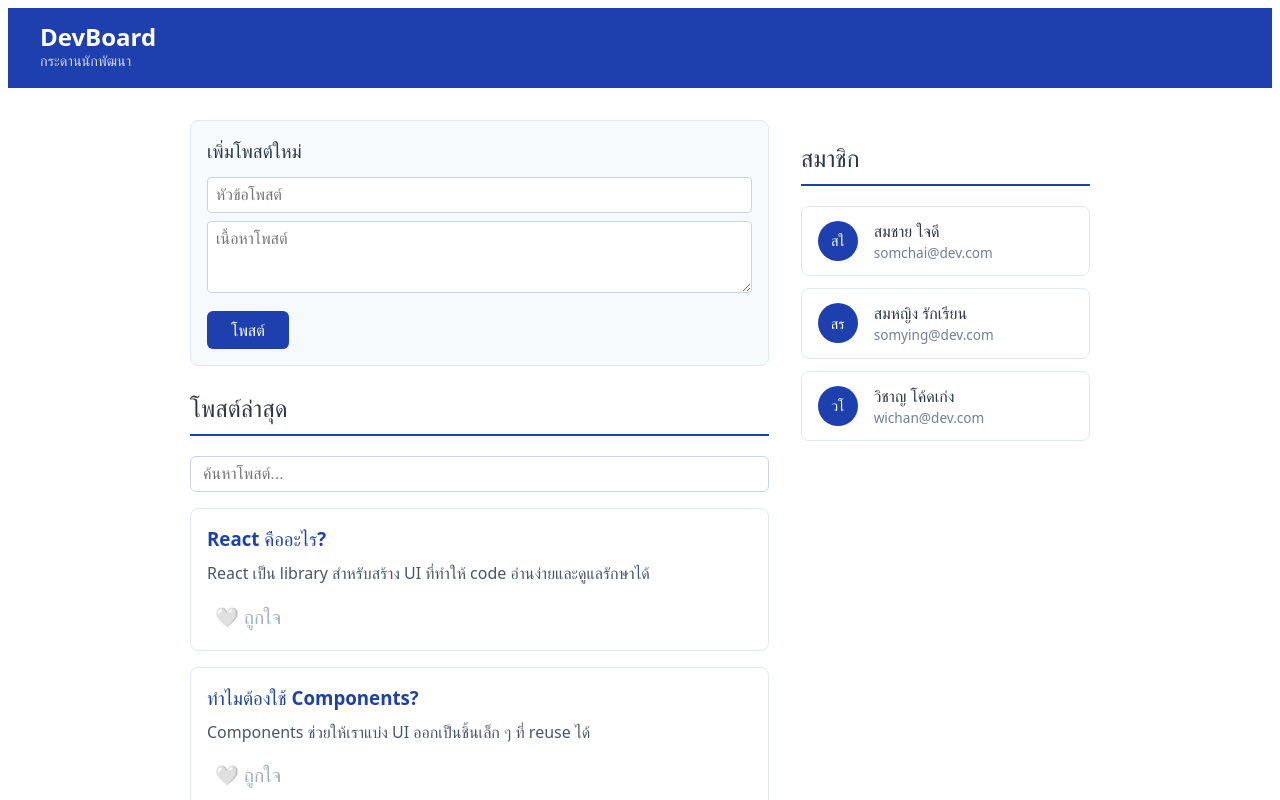
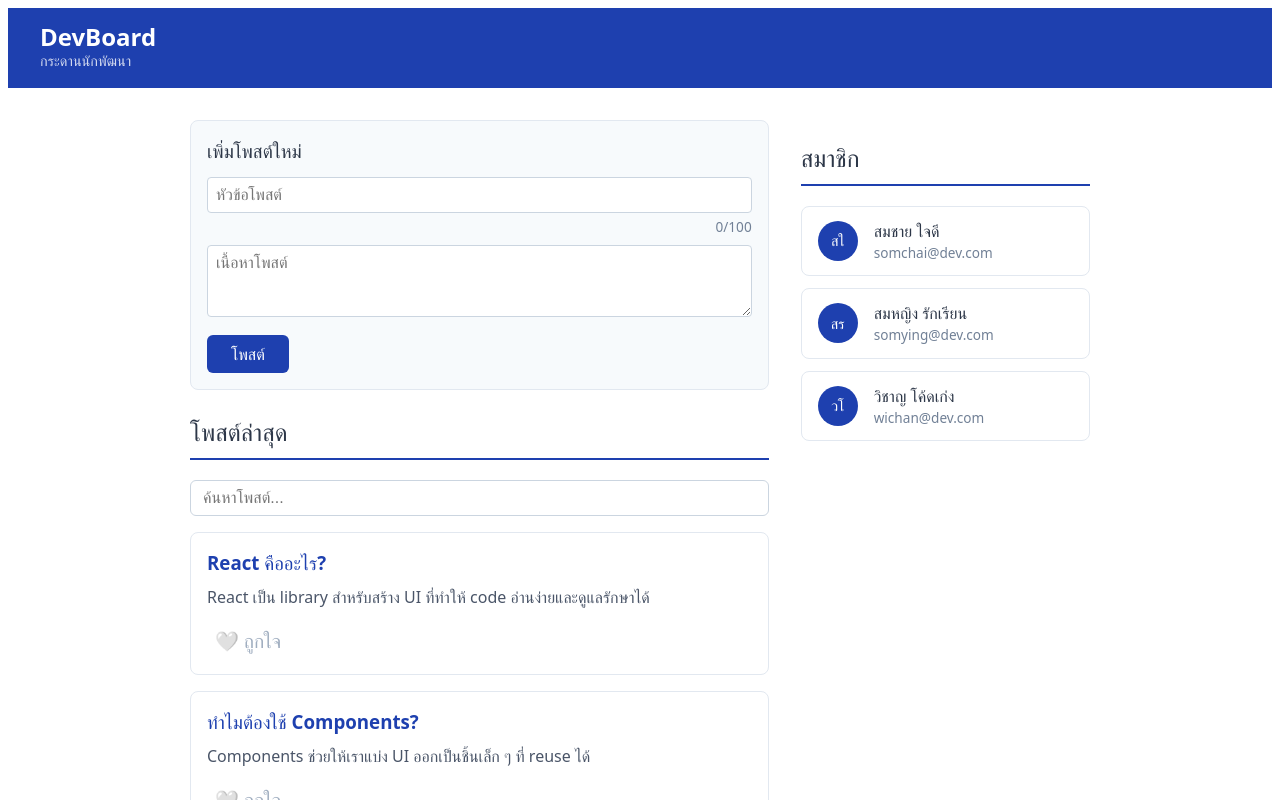
Before and after one commit to 67160022/devboard, a React (Vite) app: page / in a window 1280 px wide. Shown: the top 800 px of the page. Built offline with nearby package versions, Linux system fonts and the light colour scheme.

Commit message:
add challenge 1

```diff
--- a/src/components/AddPostForm.jsx
+++ b/src/components/AddPostForm.jsx
@@ -4,12 +4,15 @@ function AddPostForm({ onAddPost }) {
   const [title, setTitle] = useState("");
   const [body, setBody] = useState("");
 
+  const maxLength = 100;
+  const remaining = maxLength - title.length;
+
   function handleSubmit(e) {
     e.preventDefault();
-    if (!title.trim() || !body.trim()) return; // ป้องกันส่งว่าง
+    if (!title.trim() || !body.trim()) return;
 
     onAddPost({ title, body });
-    setTitle(""); // เคลียร์ form
+    setTitle("");
     setBody("");
   }
 
@@ -28,21 +31,36 @@ function AddPostForm({ onAddPost }) {
         เพิ่มโพสต์ใหม่
       </h3>
 
+      {/* input + counter */}
+      <div style={{ marginBottom: "0.5rem" }}>
         <input
           type="text"
           placeholder="หัวข้อโพสต์"
           value={title}
+          maxLength={maxLength}
           onChange={(e) => setTitle(e.target.value)}
           style={{
             width: "100%",
             padding: "0.5rem",
-          marginBottom: "0.5rem",
             border: "1px solid #cbd5e0",
             borderRadius: "4px",
             fontSize: "1rem",
             boxSizing: "border-box",
           }}
         />
+
+        {/* Character Counter */}
+        <div
+          style={{
+            textAlign: "right",
+            fontSize: "0.85rem",
+            marginTop: "0.25rem",
+            color: remaining < 10 ? "red" : "#718096",
+          }}
+        >
+          {title.length}/{maxLength}
+        </div>
+      </div>
 
       <textarea
         placeholder="เนื้อหาโพสต์"
```
Lines whose indentation alone changed are shown as unchanged.
